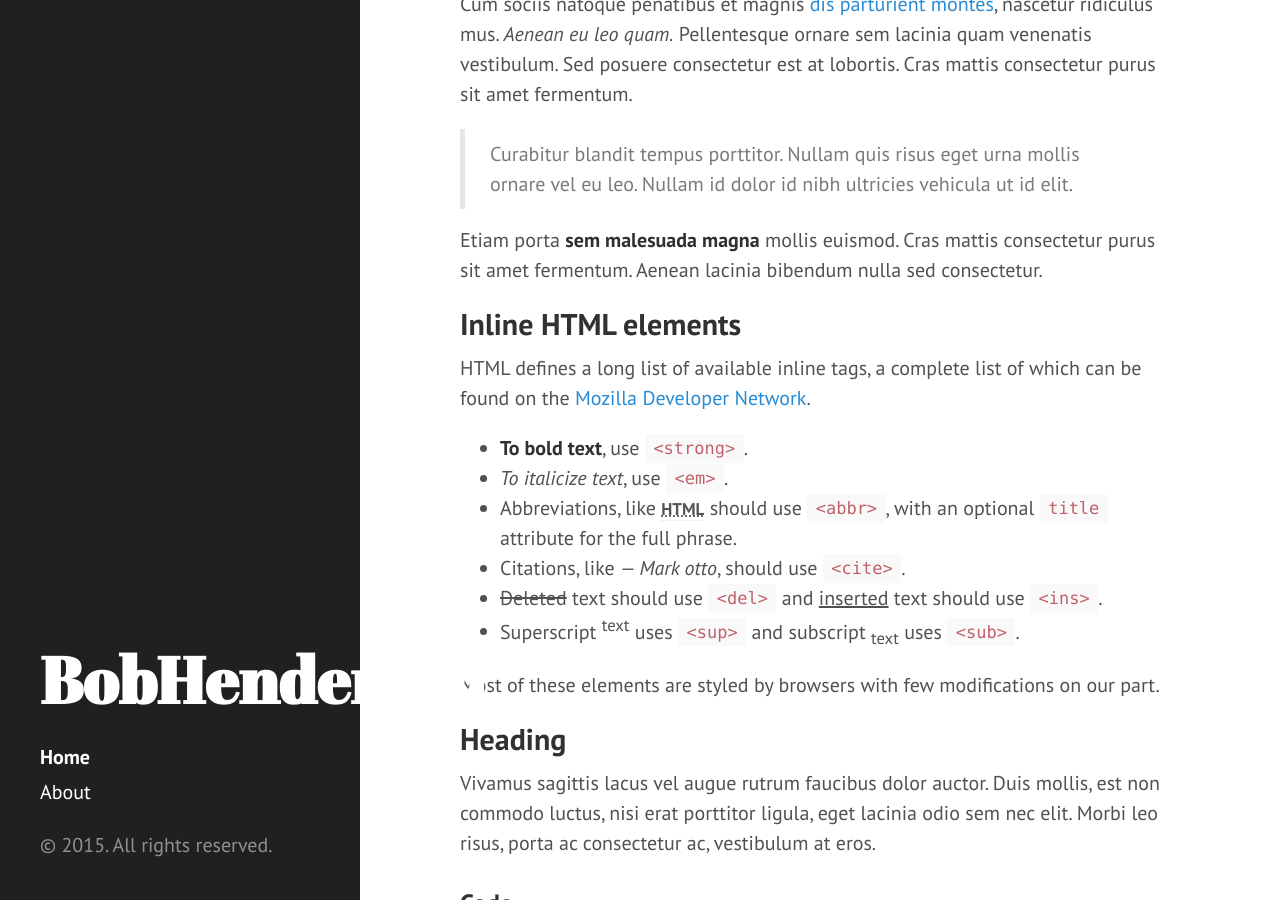
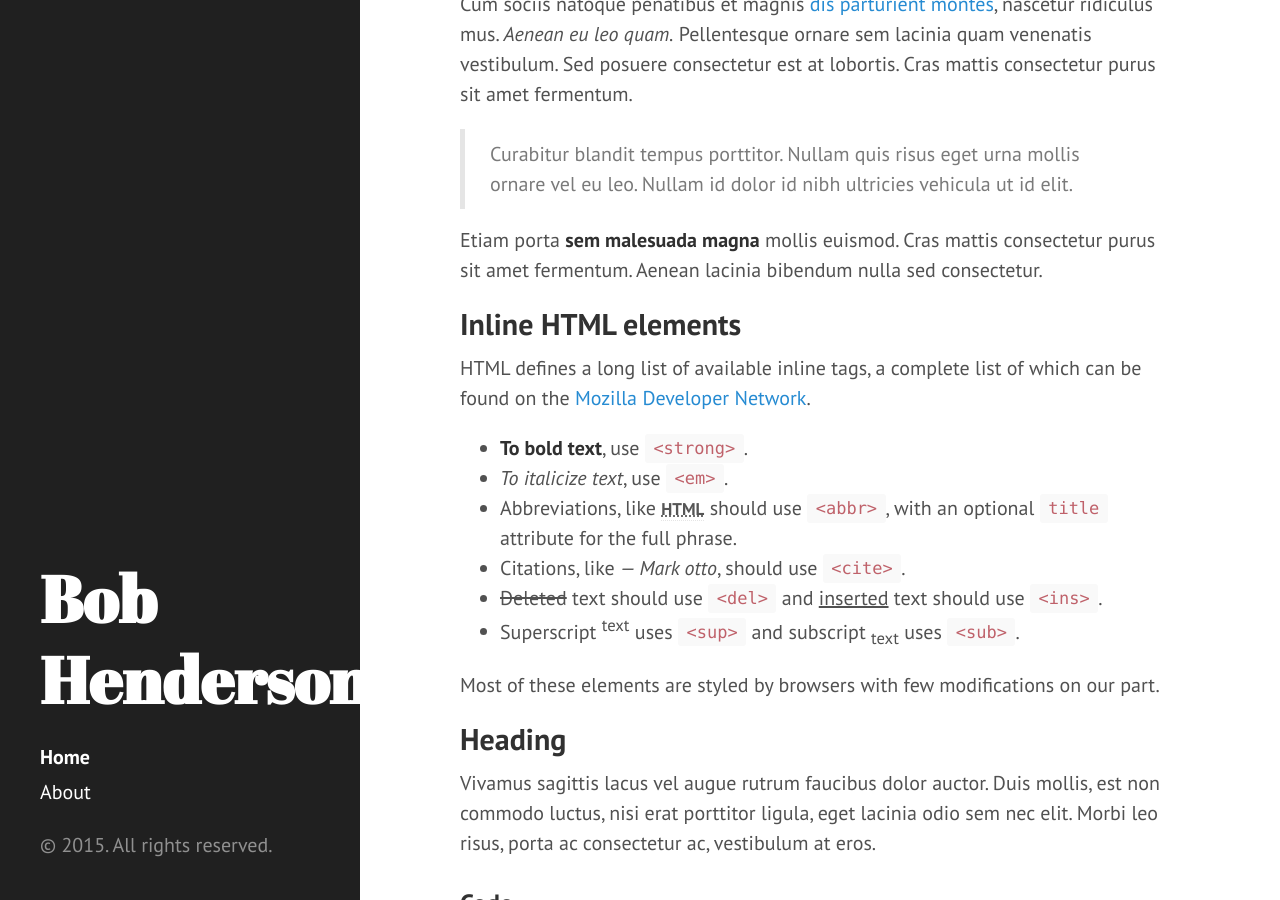
Before and after one commit to onenerdyguy/onenerdyguy.github.io, a Jekyll site: the page built from index.html, in a window 1280 px wide and 900 px high, scrolled down 311 px. Built offline with Jekyll 4.4.1, drawn with Linux system fonts in a browser that asks for light colours; Markdown is read by kramdown in place of the engine named in the settings; the list of posts is cut into pages by our own code.

Commit message:
Update _config.yml

```diff
--- a/_config.yml
+++ b/_config.yml
@@ -7,7 +7,7 @@
 relative_permalinks: true
 
 # Setup
-title:            BobHenderson
+title:            Bob Henderson
 tagline:          'Tech, all the time.'
 description:
 url:              http://bobhenderson.org
```
